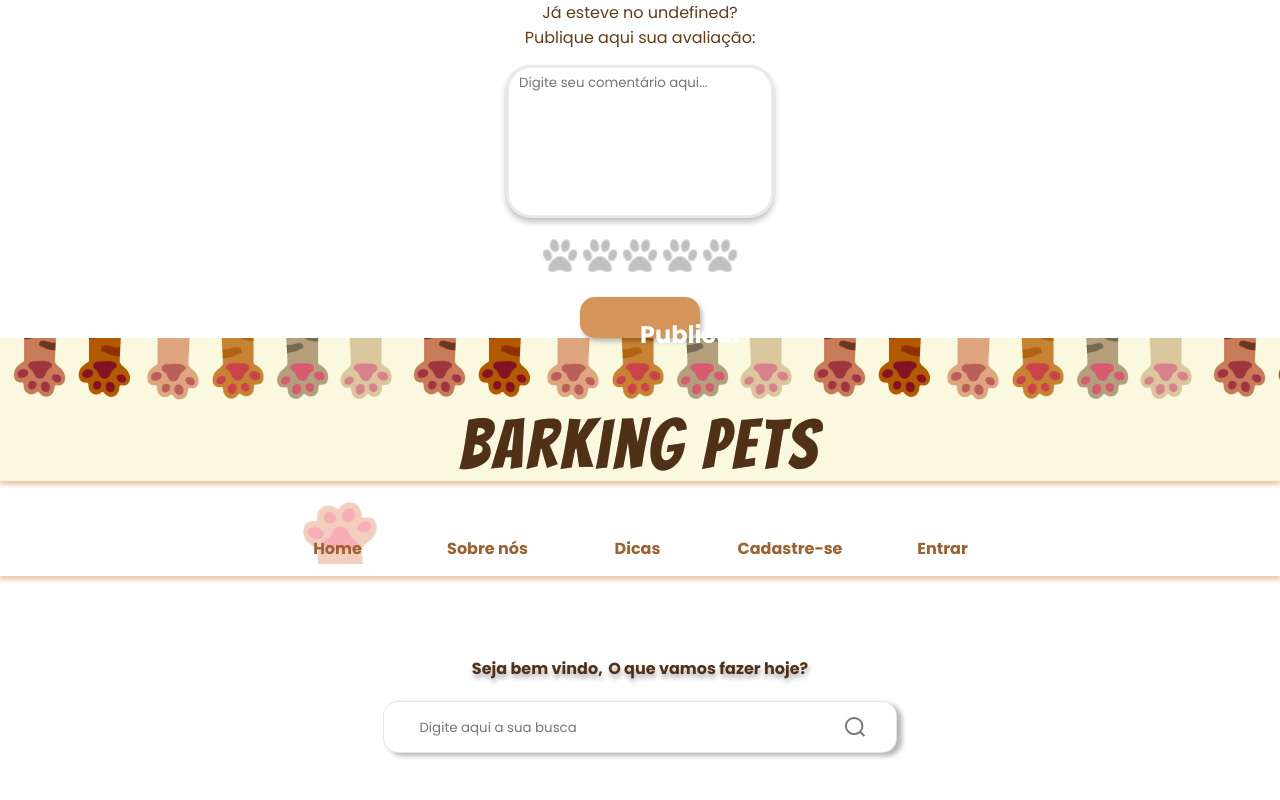
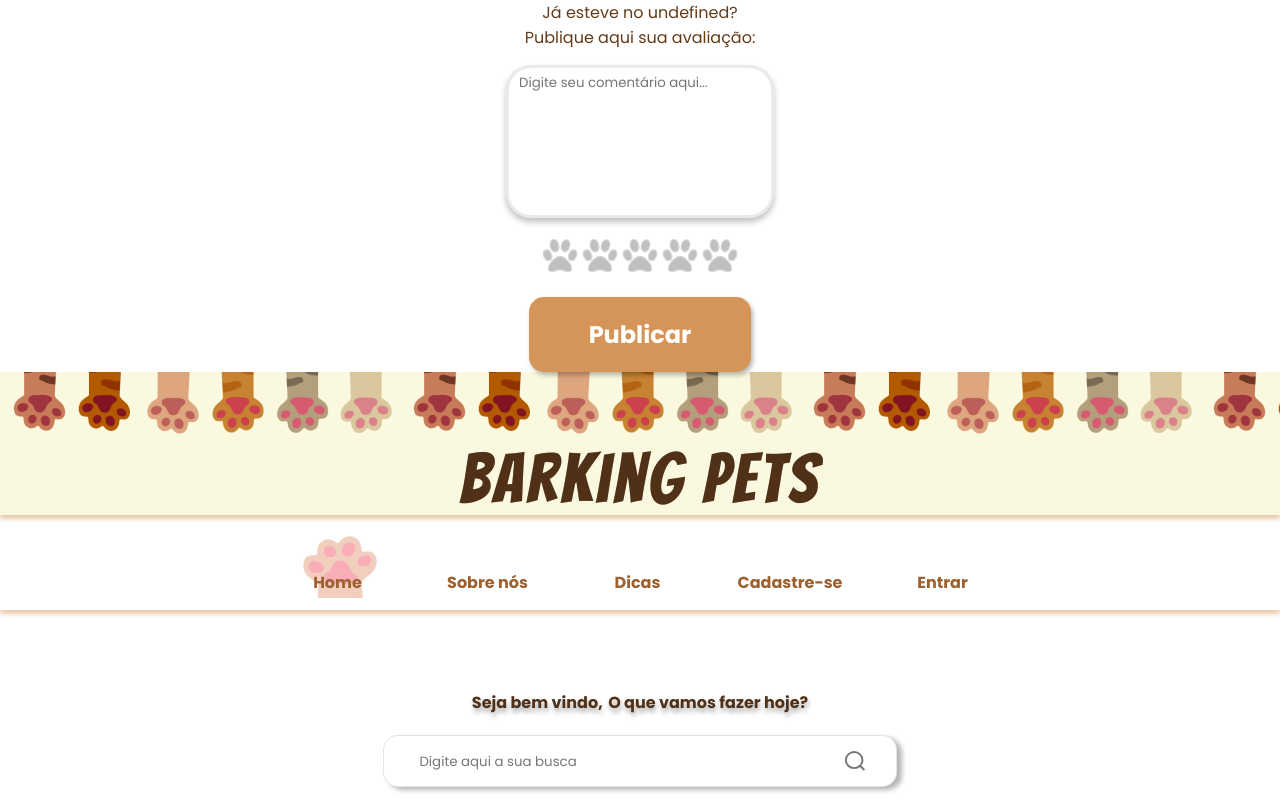
Before and after one commit to estartandodevs-course/barking-pets, a React (Create React App) app: page / in a window 1280 px wide. Shown: the top 800 px of the page. Built offline with nearby package versions, Linux system fonts and the light colour scheme.

Commit message:
fix button dimensions' styles

```diff
--- a/src/components/Button/styles.scss
+++ b/src/components/Button/styles.scss
@@ -1,8 +1,8 @@
 .button-component {
   background-color: #9c612f;
   color: #ffffff;
-  width: 120px;
-  height: 41px;
+  min-width: 120px;
+  min-height: 41px;
   border: none;
   border-radius: 5px;
   font-family: "Poppins", sans-serif;
```
